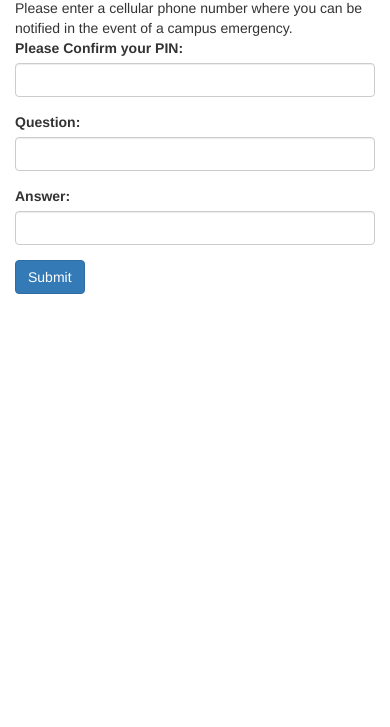
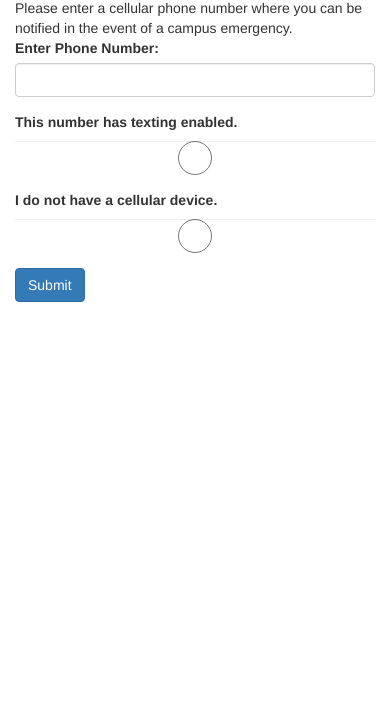
Before and after one commit to apelisson57/SIS_redesign, a plain HTML site: page personal-information/account-cred/phoneAlert.html in a window 390 px wide. Shown: the part 117-844 px from the top of the page. Drawn offline with nearby package versions, Linux system fonts and the light colour scheme; files that its build step writes are made by us from their sources.

Commit message:
Phone fix

```diff
--- a/personal-information/account-cred/phoneAlert.html
+++ b/personal-information/account-cred/phoneAlert.html
@@ -14,12 +14,6 @@
 			<nav class="navbar navbar-default">
 				<div class="container-fluid">
 					<div class="navbar-header">
-						<button type="button" class="navbar-toggle" data-toggle="collapse" data-target="#navbar" aria-expanded="true" aria-controls="navbar">
-							<span class="sr-only">Toggle Navigation</span>
-							<span class="icon-bar"></span>
-							<span class="icon-bar"></span>
-							<span class="icon-bar"></span>
-						</button>
 						<a href="../../main.html" class="navbar-brand">Rensselaer SIS</a>
 					</div>
 					<div id="navbar" class="navbar-collapse collapse">
@@ -67,18 +61,17 @@
 	<h2>RPIAlert Phone Number</h2>
 	Please enter a cellular phone number where you can be notified in the event of a campus emergency.
 
-	<form id="pin-reset" class="center-block">
+	<form id="phone-alert" class="center-block">
 		<fieldset class="form-group">
-					<label for="old-pin">Please Confirm your PIN:</label>
-					<input type="password" id="old-pin" name="old-pin" class="form-control"/>
+			<label for="phone-number">Enter Phone Number:</label>					<input type="phone" id="old-pin" name="old-pin" size="15" MAXLENGTH="10" class="form-control"/>
 		</fieldset>
 		<fieldset class="form-group">
-					<label for="question">Question:</label>
-					<input type="text" id="question" name="question" class="form-control"/>
+			<label for="text">This number has texting enabled.</label>
+			<input type="radio" id="text" name="text" class="form-control"/>
 		</fieldset>
 		<fieldset class="form-group">
-					<label for="answer">Answer:</label>
-					<input type="password" id="answer" name="answer" class="form-control"/>
+			<label for="no-phone">I do not have a cellular device.</label>
+			<input type="radio" id="no-phone" name="no-phone" class="form-control"/>
 		</fieldset>
 		<a href="../account-cred.html" class="btn btn-primary" role="button">Submit</a>
 	</form>
```
Lines whose indentation alone changed are shown as unchanged.
